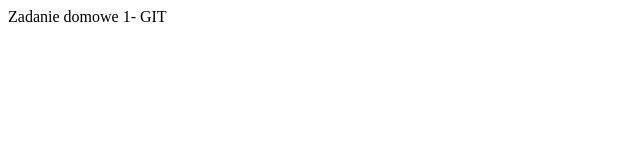
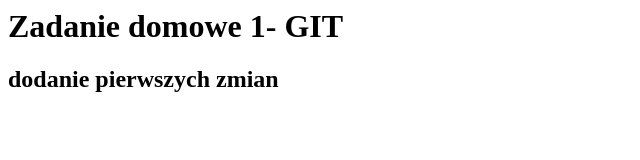
Before and after one commit to magdasikora/Zadanie-domowe-1, a plain HTML site: page index.html in a window 1280 px wide. Shown: the whole page, without its empty margins (0-640 px from the left). Drawn offline with Linux system fonts and the light colour scheme.

Commit message:
dodałam zmiany

```diff
--- a/index.html
+++ b/index.html
@@ -1 +1,2 @@
-<html>Zadanie domowe 1- GIT</html>
+<html><h1>Zadanie domowe 1- GIT</h1>
+<h2>dodanie pierwszych zmian</h2></html>
```
